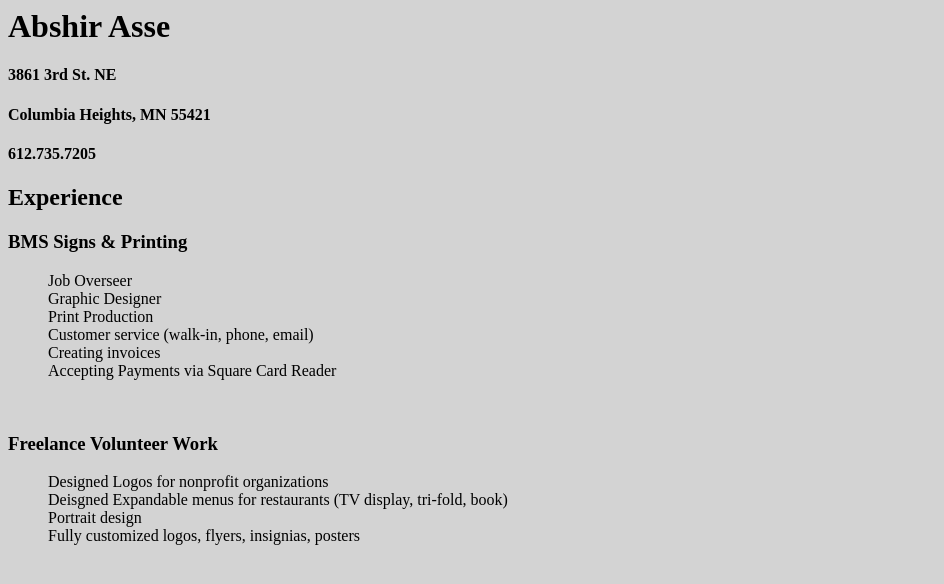
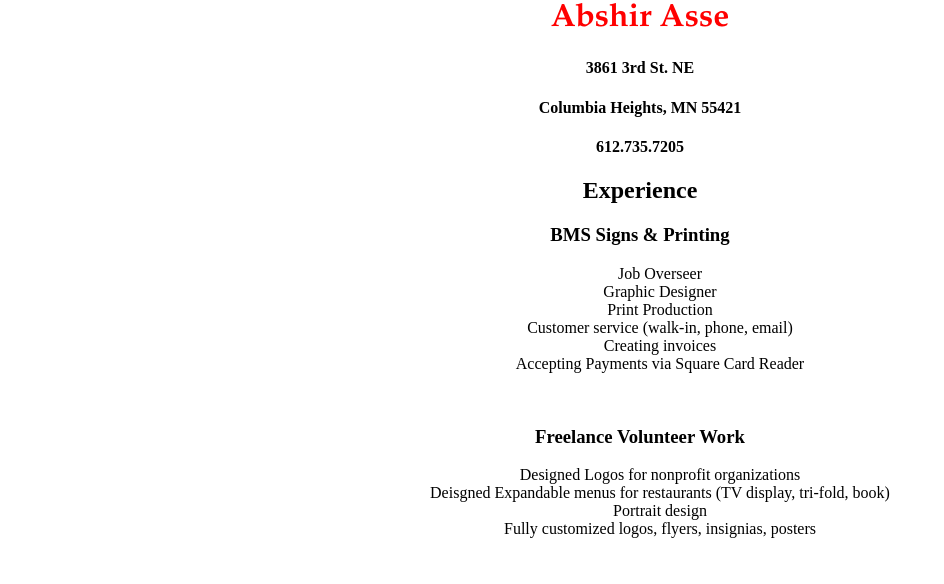
Before and after one commit to abshirasse/abshirasse.github.io, a plain HTML site: page index.html in a window 1280 px wide. Shown: the whole page, without its empty margins (0-944 px from the left). Drawn offline with Linux system fonts and the light colour scheme.

Commit message:
Update style.css

```diff
--- a/style.css
+++ b/style.css
@@ -1,9 +1,11 @@
-ul.a {
-  list-style-type: circle;
+body {
+  height: 100%;
+  margin: 0;
+  text-align: center;
+  width: 100%;
 }
-p {
-  color:black;
- }
-body {
-  background-color:lightgray;
+h1 {
+  font-size: 32px;
+  font-family: Palatino, 'Palatino Linotype', serif;
+  color: red;
 }
```
